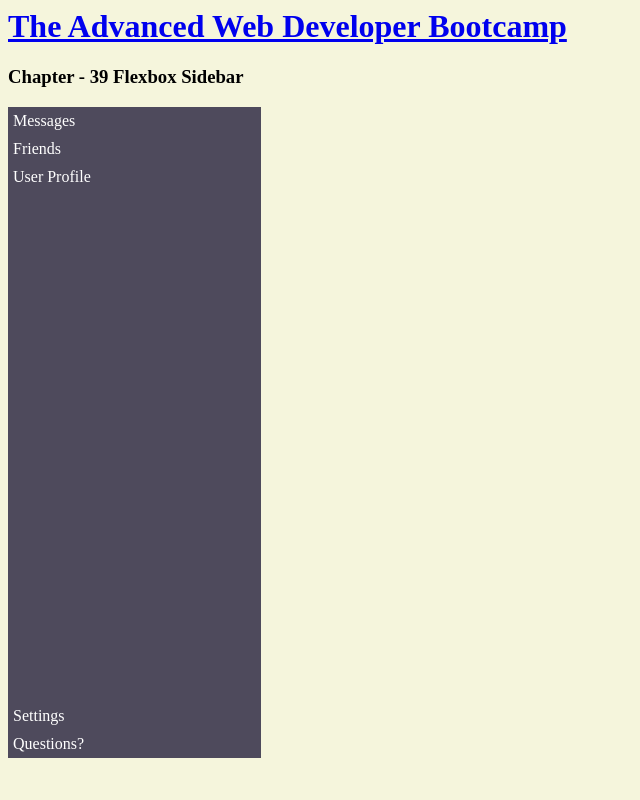
After one commit to agrawalsourabh/The-Advanced-Web-Developer-Bootcamp, a Flask app: page /chap39/flexboxI in a window 1280 px wide. The commit adds this page. Shown: the whole page, without its empty margins (0-640 px from the left). Run offline with Flask 2, Linux system fonts and the light colour scheme.

Commit message:
chapter 39 added

```diff
--- /dev/null
+++ b/project/Chapter39/views.py
@@ -0,0 +1,7 @@
+from flask import Blueprint, render_template
+
+chap39 = Blueprint('chap39', __name__)
+
+@chap39.route('/flexboxI')
+def flexboxI():
+    return render_template('chapter39/flexboxI.html')
--- a/project/__init__.py
+++ b/project/__init__.py
@@ -21,3 +21,6 @@ app.register_blueprint(chap29, url_prefix="/chap29")
 
 from project.Chapter31.views import chap31
 app.register_blueprint(chap31, url_prefix='/chap31')
+
+from project.Chapter39.views import chap39
+app.register_blueprint(chap39, url_prefix="/chap39")
--- a/project/static/css/main.css
+++ b/project/static/css/main.css
@@ -243,3 +243,22 @@ div.item:hover i {
         transform: rotate(360deg) scale(1);
     }
 }
+
+
+/* chapter 39 */
+
+.flex-sidebar-container {
+    position: relative;
+    width: 20%;
+    height: 83%;
+    display: flex;
+    background-color: #4e4a5c;
+    flex-direction: column;
+    justify-content: space-between;
+    flex-wrap: wrap;
+}
+
+.sidebar-item {
+    padding: 5px;
+    color: white;
+}
--- /dev/null
+++ b/project/templates/chapter39/flexboxI.html
@@ -0,0 +1,17 @@
+{% extends "base.html" %} {% block content %}
+
+<h3>Chapter - 39 Flexbox Sidebar</h3>
+<div class="flex-sidebar-container">
+    <!-- This section shoudl be at the top-->
+    <div class="section">
+        <div class="sidebar-item">Messages</div>
+        <div class="sidebar-item">Friends</div>
+        <div class="sidebar-item">User Profile</div>
+    </div>
+    <!-- This section should be at the botto -->
+    <div class="section">
+        <div class="sidebar-item">Settings</div>
+        <div class="sidebar-item">Questions?</div>
+    </div>
+</div>
+{% endblock %}
```
Also changed, not shown: project/templates/index.html (+9 -0 lines), project/Chapter39/__init__.py (added).
